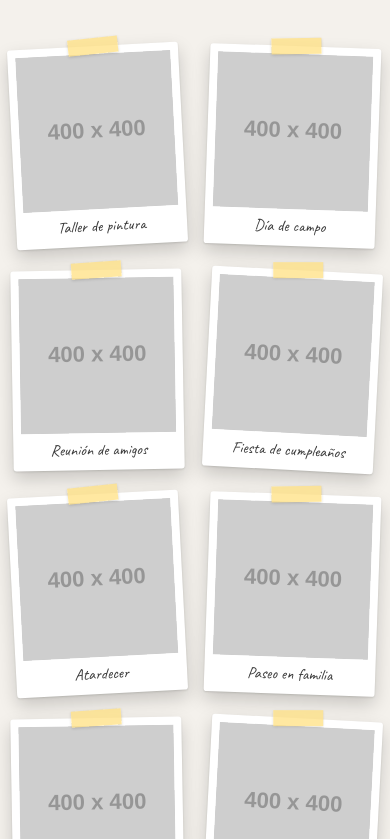
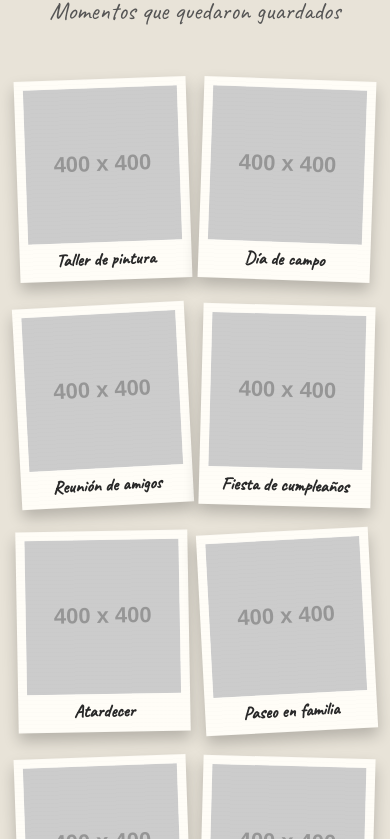
Before and after one commit to asocioacion1-web/asociacionMariposa, a website: page public/galeria.html in a window 390 px wide. Shown: the part 108-947 px from the top of the page. Drawn offline with nearby package versions, Linux system fonts and the light colour scheme; files that its build step writes are made by us from their sources; placeholder pictures from the web are drawn by us.

```diff
--- a/assets/css/galeria.css
+++ b/assets/css/galeria.css
@@ -1,112 +1,233 @@
-/* ===== GALERÍA DE FOTOS - ESTILO PAPEL / POLAROID ===== */
+/* ======================================
+   GALERÍA ESTILO PAPEL / POLAROID
+   ====================================== */
+
+body {
+    margin: 0;
+    background: #ece7dc;
+    font-family: Arial, sans-serif;
+}
+
+
+/* SECCIÓN */
 
 .galeria-seccion {
-  --galeria-fondo: #f4f1ec;        /* fondo de la sección (como una mesa/corcho claro) */
-  --galeria-papel: #ffffff;        /* color del papel de la foto */
-  --galeria-texto: #3a3a3a;        /* color del texto */
-  --galeria-acento: var(--azul-700, #1d4ed8);  /* usa tu variable si existe */
+    min-height: 100vh;
 
-  background: var(--galeria-fondo);
-  overflow: hidden; /* evita scroll horizontal por las rotaciones */
+    background:
+        linear-gradient(
+            rgba(255, 255, 255, 0.35),
+            rgba(255, 255, 255, 0.35)
+        ),
+        #dcd4c3;
+
+    overflow: hidden;
 }
 
-/* ----- Encabezado ----- */
+
+/* ENCABEZADO */
+
 .galeria-titulo {
-  font-weight: 800;
-  color: var(--galeria-texto);
-  margin-bottom: .25rem;
+    font-family: "Caveat", cursive;
+
+    font-size: 60px;
+    font-weight: 700;
+
+    color: #292929;
+
+    margin-bottom: 5px;
 }
 
+
 .galeria-subtitulo {
-  color: #7a7a7a;
-  margin: 0;
+    font-family: "Caveat", cursive;
+
+    font-size: 30px;
+
+    color: #555;
 }
 
-/* ----- Foto con forma de papel ----- */
+
+/* POLAROID */
+
 .foto-papel {
-  position: relative;
-  margin: 0;
-  padding: 12px 12px 8px;
-  background: var(--galeria-papel);
-  border-radius: 3px;
-  box-shadow:
-    0 1px 2px rgba(0, 0, 0, .12),
-    0 8px 18px rgba(0, 0, 0, .18);
-  transform: rotate(var(--giro, -2deg));
-  transition: transform .3s ease, box-shadow .3s ease;
-  cursor: pointer;
+    position: relative;
+
+    margin: 0 auto;
+
+    background: #fffdf7;
+
+    padding:
+        12px
+        12px
+        45px
+        12px;
+
+    max-width: 270px;
+
+    box-shadow:
+        0 8px 15px rgba(0, 0, 0, 0.22);
+
+    transform: rotate(-2deg);
+
+    transition:
+        transform 0.35s ease,
+        box-shadow 0.35s ease;
+
+    cursor: pointer;
 }
 
-/* Cinta adhesiva arriba */
-.foto-papel::before {
-  content: "";
-  position: absolute;
-  top: -12px;
-  left: 50%;
-  width: 70px;
-  height: 22px;
-  background: rgba(255, 224, 130, .75);
-  box-shadow: 0 1px 3px rgba(0, 0, 0, .15);
-  transform: translateX(-50%) rotate(-3deg);
-  z-index: 2;
+
+/* FOTO */
+
+.foto-marco {
+    overflow: hidden;
+
+    background: #ddd;
 }
 
-/* ----- Imagen ----- */
-.foto-marco {
-  overflow: hidden;
-  background: #ddd;
-  box-shadow: inset 0 0 0 1px rgba(0, 0, 0, .08);
+
+.foto-marco img {
+    width: 100%;
+    aspect-ratio: 1 / 1;
+
+    object-fit: cover;
+
+    display: block;
+
+    transition: transform 0.4s ease;
 }
 
-.foto-marco img {
-  display: block;
-  width: 100%;
-  aspect-ratio: 1 / 1;
-  object-fit: cover;
-  filter: saturate(.95) contrast(1.02);
-  transition: transform .4s ease, filter .3s ease;
+
+/* TEXTO POLAROID */
+
+.foto-leyenda {
+    position: absolute;
+
+    bottom: 7px;
+    left: 10px;
+    right: 10px;
+
+    text-align: center;
+
+    font-family: "Caveat", cursive;
+
+    font-size: 24px;
+    font-weight: 600;
+
+    color: #292929;
 }
 
-/* ----- Pie de la foto (leyenda) ----- */
-.foto-leyenda {
-  padding: 12px 4px 6px;
-  text-align: center;
-  font-family: "Caveat", "Segoe Print", "Bradley Hand", cursive;
-  font-size: 1.25rem;
-  line-height: 1.2;
-  color: var(--galeria-texto);
+
+/* DIFERENTES INCLINACIONES */
+
+.galeria-grid > div:nth-child(2n) .foto-papel {
+    transform: rotate(2deg);
 }
 
-/* ----- Rotaciones distintas para que se vea natural ----- */
-.galeria-grid > div:nth-child(4n + 1) .foto-papel { --giro: -3deg; }
-.galeria-grid > div:nth-child(4n + 2) .foto-papel { --giro: 2deg; }
-.galeria-grid > div:nth-child(4n + 3) .foto-papel { --giro: -1deg; }
-.galeria-grid > div:nth-child(4n + 4) .foto-papel { --giro: 3deg; }
 
-/* ----- Efecto al pasar el mouse o usar el teclado ----- */
-.foto-papel:hover,
-.foto-papel:focus-within {
-  transform: rotate(0deg) scale(1.06) translateY(-6px);
-  box-shadow:
-    0 2px 4px rgba(0, 0, 0, .15),
-    0 18px 32px rgba(0, 0, 0, .28);
-  z-index: 5;
+.galeria-grid > div:nth-child(3n) .foto-papel {
+    transform: rotate(-3deg);
 }
 
-.foto-papel:hover .foto-marco img {
-  transform: scale(1.04);
-  filter: saturate(1.1) contrast(1.05);
+
+.galeria-grid > div:nth-child(4n) .foto-papel {
+    transform: rotate(1.5deg);
 }
 
-/* ----- Celulares ----- */
-@media (max-width: 575.98px) {
-  .foto-papel { padding: 8px 8px 4px; }
-  .foto-leyenda { font-size: 1rem; padding-top: 8px; }
-  .foto-papel::before { width: 50px; height: 16px; top: -8px; }
+
+.galeria-grid > div:nth-child(5n) .foto-papel {
+    transform: rotate(-1deg);
 }
 
-/* ----- Menos movimiento ----- */
-@media (prefers-reduced-motion: reduce) {
-  .foto-papel,
-  .foto-marco img { transition: none; }
+
+/* HOVER */
+
+.foto-papel:hover {
+    transform:
+        rotate(0deg)
+        translateY(-10px)
+        scale(1.06);
+
+    box-shadow:
+        0 18px 30px rgba(0, 0, 0, 0.3);
+
+    z-index: 10;
 }
+
+
+.foto-papel:hover img {
+    transform: scale(1.05);
+}
+
+
+/* EFECTO DE PAPEL */
+
+.foto-papel::before {
+    content: "";
+
+    position: absolute;
+
+    inset: 0;
+
+    pointer-events: none;
+
+    opacity: 0.13;
+
+    background-image:
+        repeating-linear-gradient(
+            0deg,
+            rgba(0, 0, 0, 0.06) 0px,
+            rgba(0, 0, 0, 0.06) 1px,
+            transparent 1px,
+            transparent 4px
+        );
+}
+
+
+/* RESPONSIVE */
+
+@media (max-width: 768px) {
+
+    .galeria-titulo {
+        font-size: 48px;
+    }
+
+    .galeria-subtitulo {
+        font-size: 25px;
+    }
+
+    .foto-papel {
+        padding:
+            9px
+            9px
+            38px
+            9px;
+    }
+
+    .foto-leyenda {
+        font-size: 20px;
+    }
+}
+
+
+@media (max-width: 480px) {
+
+    .galeria-seccion {
+        padding-left: 5px;
+        padding-right: 5px;
+    }
+
+    .galeria-titulo {
+        font-size: 40px;
+    }
+
+    .galeria-grid {
+        --bs-gutter-x: 12px;
+        --bs-gutter-y: 25px;
+    }
+
+    .foto-leyenda {
+        font-size: 18px;
+    }
+}
--- /dev/null
+++ b/assets/css/sesion.css
@@ -0,0 +1,31 @@
+body {
+    font-family: Arial, sans-serif;
+    background-color: #2a86c9;
+}
+
+.contenedor {
+    width: 90%;
+    max-width: 600px;
+    margin: 50px auto;
+    background: white;
+    padding: 25px;
+    border-radius: 10px;
+}
+
+.info-admin {
+    border: 1px solid #ddd;
+    padding: 20px;
+}
+
+.mensaje {
+    text-align: center;
+    border: 1px solid #ddd;
+    padding: 30px;
+}
+
+button {
+    padding: 10px 20px;
+    border: none;
+    border-radius: 5px;
+    cursor: pointer;
+}
```
Also changed, not shown: index.html (+1 -1 lines), package.json (+9 -2 lines), public/sesion.html (added, +80 -0 lines), public/galeria.html (line endings or trailing spaces).
